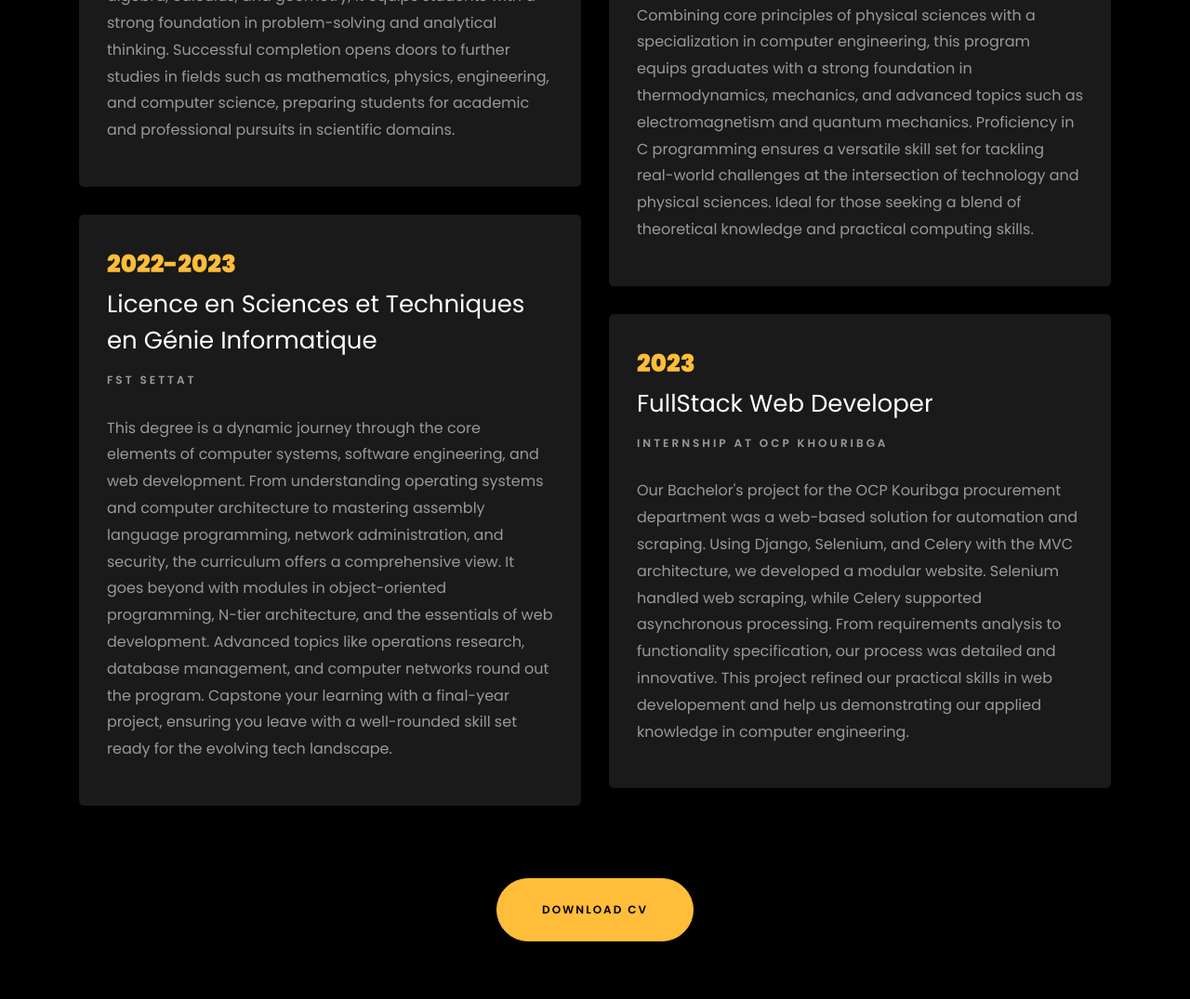
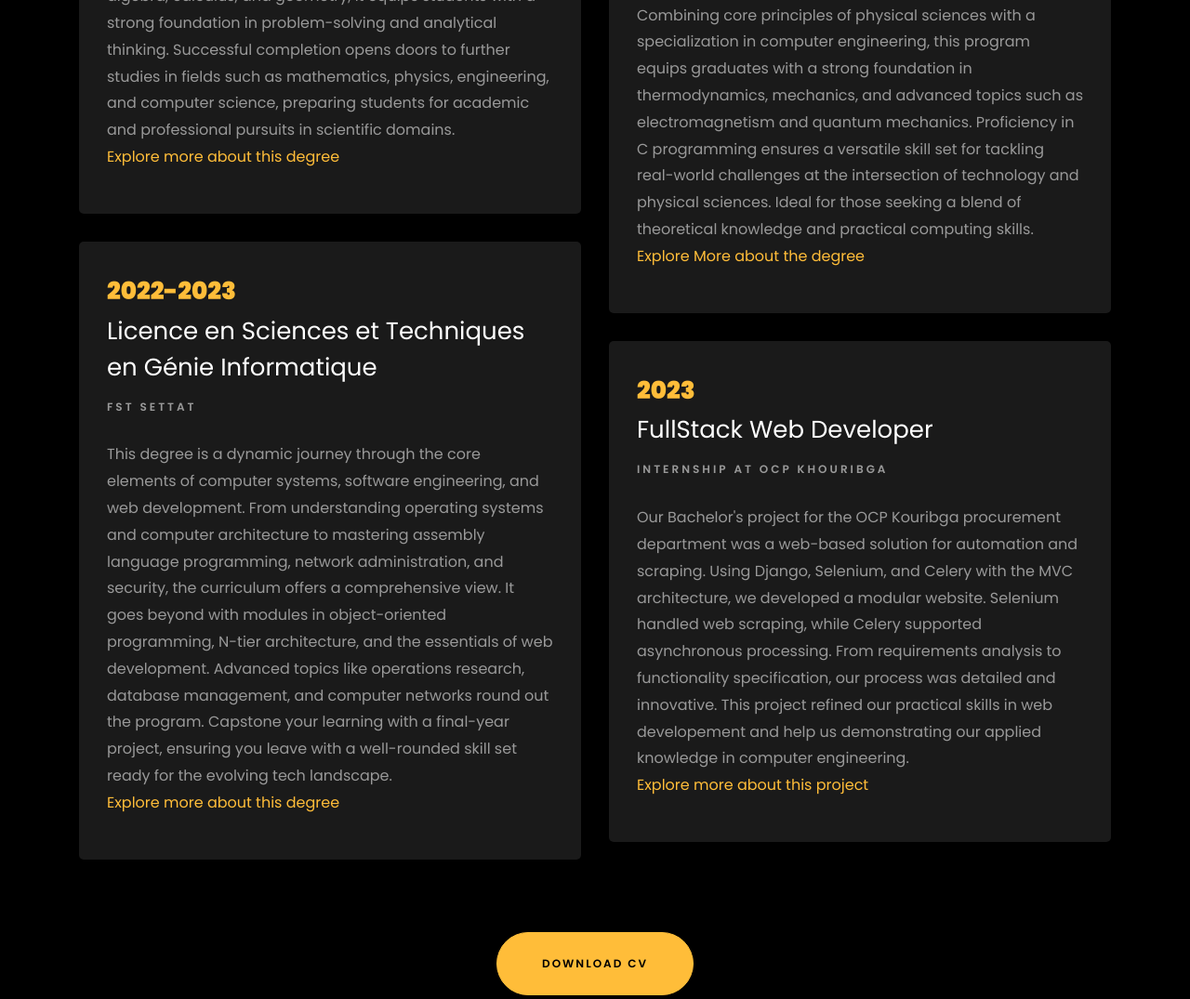
Before and after one commit to OMARROCHDANI/Portfolio, a plain HTML site: page index.html in a window 1280 px wide. Shown: the part 2512-3587 px from the top of the page at 93% size. Drawn offline with Linux system fonts and the light colour scheme; files whose address does not match are found by name.

Commit message:
added links to the degrees programm

```diff
--- a/index.html
+++ b/index.html
@@ -235,7 +235,11 @@
                 Successful completion opens doors to further studies in fields
                 such as mathematics, physics, engineering, and computer science,
                 preparing students for academic and professional pursuits in
-                scientific domains.
+                scientific domains. <br>
+                <a
+                href="https://www.9rayti.com/lycee/b-sciences-mathmatique-a"
+                >Explore more about this degree</a
+              >
               </p>
             </div>
             <div class="resume-wrap ftco-animate">
@@ -254,7 +258,11 @@
                 research, database management, and computer networks round out
                 the program. Capstone your learning with a final-year project,
                 ensuring you leave with a well-rounded skill set ready for the
-                evolving tech landscape.
+                evolving tech landscape.<br>
+                <a
+                href="http://www.fsts.ac.ma/wp-content/uploads/2017/06/fiches-techniques-des-TC-FSTS-MIP-17-08-2018.pdf"
+                >Explore more about this degree</a
+              >
               </p>
             </div>
           </div>
@@ -275,7 +283,11 @@
                 mechanics. Proficiency in C programming ensures a versatile
                 skill set for tackling real-world challenges at the intersection
                 of technology and physical sciences. Ideal for those seeking a
-                blend of theoretical knowledge and practical computing skills.
+                blend of theoretical knowledge and practical computing skills.<br>
+                <a
+                href="http://www.fsts.ac.ma/wp-content/uploads/2017/06/LST_GI.pdf"
+                >Explore More about the degree</a
+              >
               </p>
             </div>
             <div class="resume-wrap ftco-animate">
@@ -291,7 +303,11 @@
                 requirements analysis to functionality specification, our
                 process was detailed and innovative. This project refined our
                 practical skills in web developement and help us demonstrating
-                our applied knowledge in computer engineering.
+                our applied knowledge in computer engineering.<br>
+                <a
+                href="#"
+                >Explore more about this project</a
+              >
               </p>
             </div>
           </div>
```
